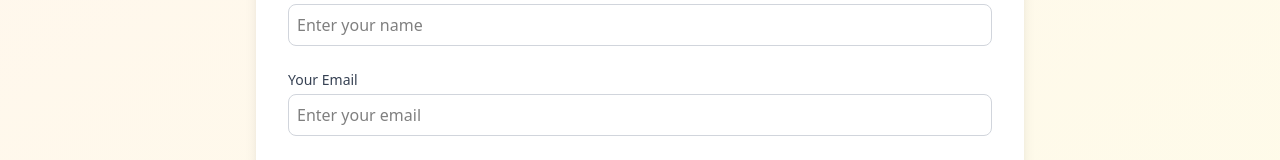
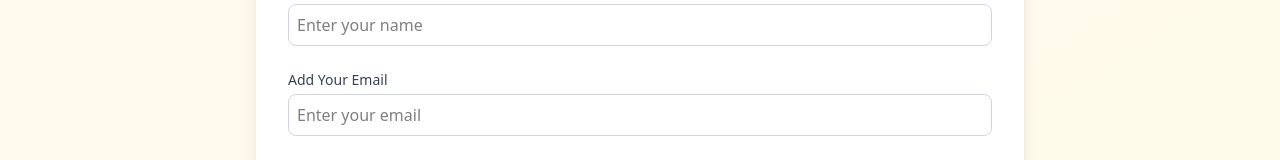
Before and after one commit to Vahtook/vahtook-project, a React (Vite) app: page /#/support in a window 1280 px wide. Shown: the part 264-424 px from the top of the page. Built offline with nearby package versions, Linux system fonts and the light colour scheme.

Commit message:
undo changesmsg

```diff
--- a/src/pages/Contact.jsx
+++ b/src/pages/Contact.jsx
@@ -48,7 +48,7 @@
 
           {/* Email */}
           <div>
-            <label className="block text-sm font-medium text-gray-700">Your Email</label>
+            <label className="block text-sm font-medium text-gray-700">Add Your Email</label>
             <input
               type="email"
               name="email"
```
